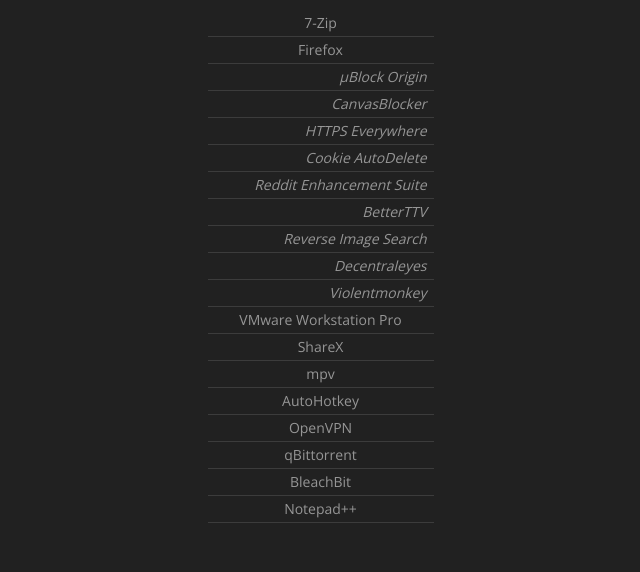
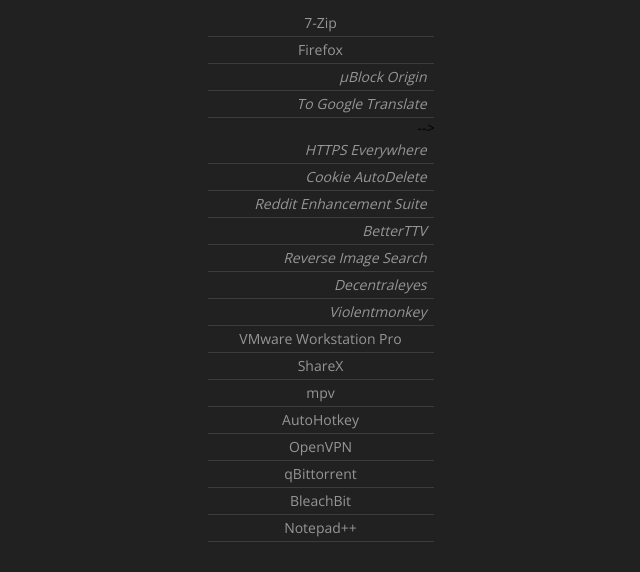
Before and after one commit to pooties/pooties.github.io, a plain HTML site: page index.html in a window 1280 px wide. Shown: the whole page, without its empty margins (320-960 px from the left). Drawn offline with nearby package versions, Linux system fonts and the light colour scheme.

Commit message:
Update index.html

```diff
--- a/index.html
+++ b/index.html
@@ -26,7 +26,8 @@
         <li><a href="https://www.mozilla.org/en-US/firefox/all/">Firefox</a></li>
         <li><ul id="extensions">
           <li><a href="https://addons.mozilla.org/ru/firefox/addon/ublock-origin/">µBlock Origin</a></li>
-          <li><a href="https://addons.mozilla.org/ru/firefox/addon/canvasblocker/">CanvasBlocker</a></li>
+          <li><a href="https://addons.mozilla.org/en-US/firefox/addon/to-google-translate/">To Google Translate</a></li> -->
+<!--      <li><a href="https://addons.mozilla.org/ru/firefox/addon/canvasblocker/">CanvasBlocker</a></li> -->
           <li><a href="https://addons.mozilla.org/ru/firefox/addon/https-everywhere/">HTTPS Everywhere</a></li>
           <li><a href="https://addons.mozilla.org/en-US/firefox/addon/cookie-autodelete/">Cookie AutoDelete</a></li>
           <li><a href="https://addons.mozilla.org/ru/firefox/addon/reddit-enhancement-suite/">Reddit Enhancement Suite</a></li>
```
